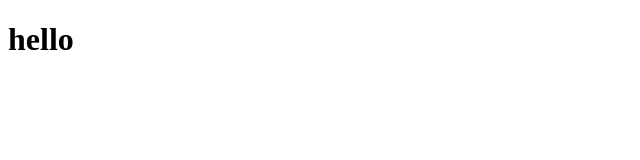
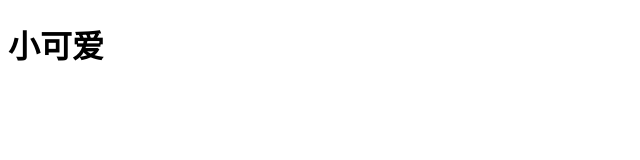
Before and after one commit to moonSJf/moonSJF.githup.io, a plain HTML site: page index.html in a window 1280 px wide. Shown: the whole page, without its empty margins (0-640 px from the left). Drawn offline with Linux system fonts and the light colour scheme.

Commit message:
新建了index.httml 添加了标题

```diff
--- a/index.html
+++ b/index.html
@@ -9,7 +9,7 @@
 </head>
 
 <body>
-    <h1>hello</h1>
+    <h1>小可爱</h1>
 </body>
 
 </html>
```
